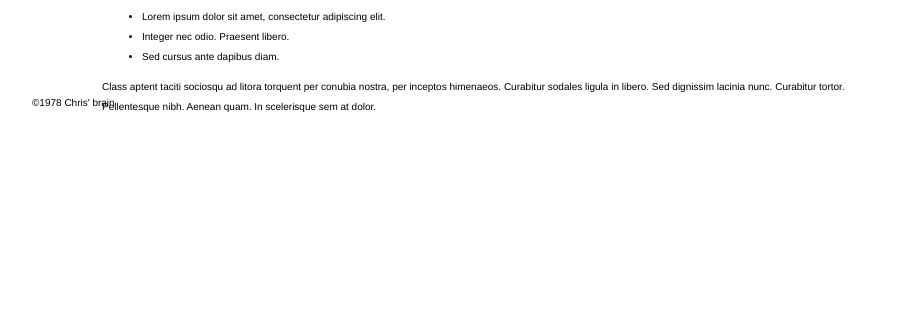
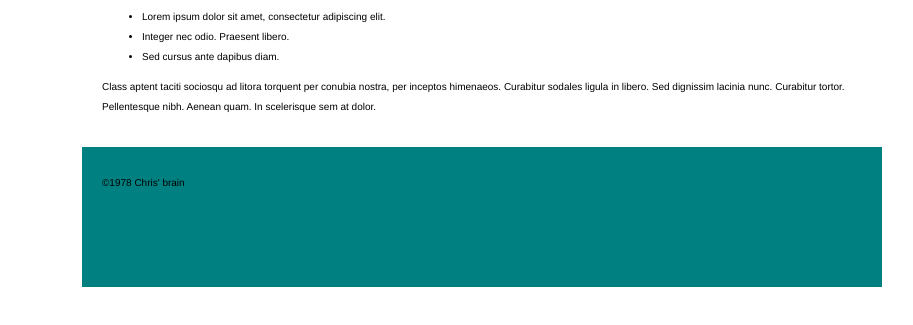
Before and after one commit to G184892021/medialabo, a plain HTML site: page practice-css/index.html in a window 1280 px wide. Shown: the part 475-800 px from the top of the page, without its empty margins (158-1071 px from the left). Drawn offline with Linux system fonts and the light colour scheme.

Commit message:
途中経過

```diff
--- a/practice-css/style.css
+++ b/practice-css/style.css
@@ -29,13 +29,13 @@ pli {
 /* header and footer */
 
 header, footer {
-  background-colour: teal;
+  background-color: teal;
   height: 10em;
   padding: 2em;
 }
 
 h1, footer p {
-  margin: -70px;
+
 }
 
 h1 {
```
